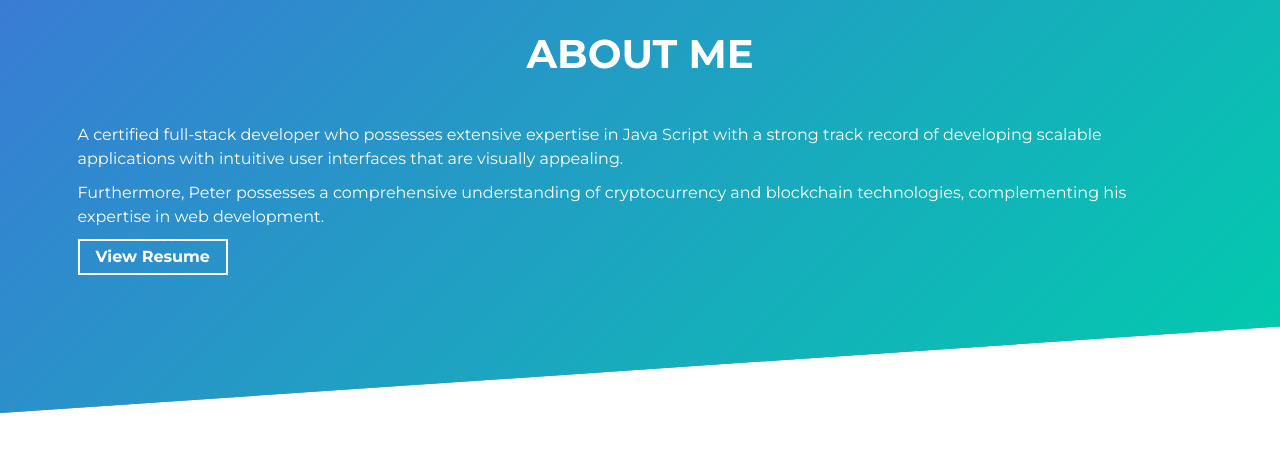
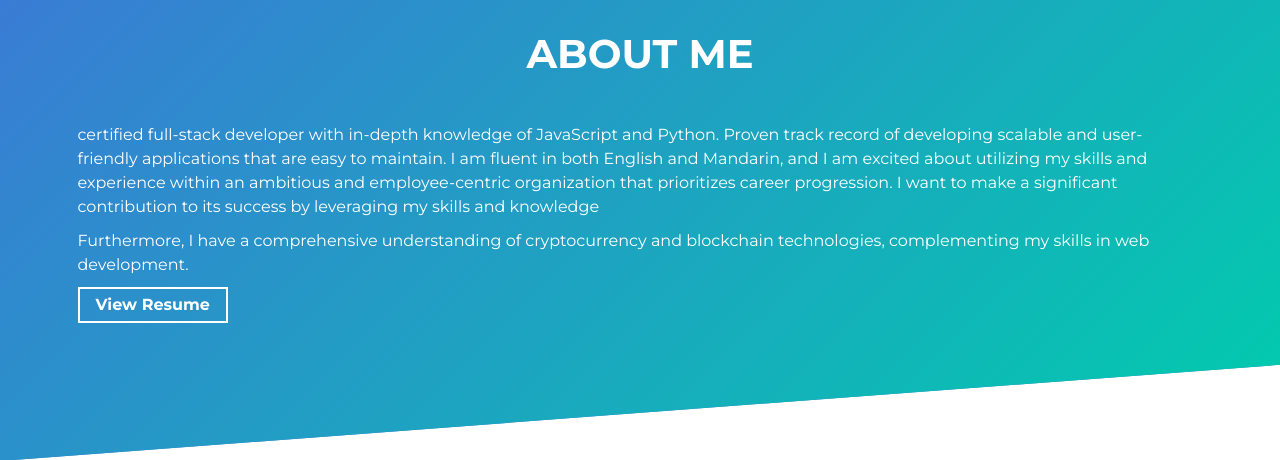
Before and after one commit to Peterloveprogramming/Peter-Personal-Webpage, a website built with Parcel: page src/index.html in a window 1280 px wide. Shown: the part 820-1280 px from the top of the page. Built offline with nearby package versions, Linux system fonts and the light colour scheme.

Commit message:
Update index.html

```diff
--- a/src/index.html
+++ b/src/index.html
@@ -57,10 +57,12 @@
           <div class="col-md-12 col-sm-12">
             <div class="about-wrapper__info load-hidden">
               <p class="about-wrapper__info-text">
-               A certified full-stack developer who possesses extensive expertise in Java Script with a strong track record of developing scalable applications with intuitive user interfaces that are visually appealing.
+               certified full-stack developer with in-depth knowledge of JavaScript and Python. Proven track record of developing scalable and user-friendly applications that are easy to maintain.
+I am fluent in both English and Mandarin, and I am excited about utilizing my skills and experience within an ambitious and employee-centric organization that prioritizes career progression. I want to make a significant contribution to its success by leveraging my skills and knowledge
+
               </p>
               <p class="about-wrapper__info-text">
-             Furthermore, Peter possesses a comprehensive understanding of cryptocurrency and blockchain technologies, complementing his expertise in web development.
+             Furthermore, I have a comprehensive understanding of cryptocurrency and blockchain technologies, complementing my skills in web development.
               <span class="d-flex mt-3">
                 <a
                   rel="noreferrer"
@@ -142,7 +144,7 @@
                 <h3 class="project-wrapper__text-title">SmartBrain</h3>
                 <div>
                   <p class="mb-4">
-                    This app combines React.js, image recognition RESTful API, self-hosted server built with Node.js , and Postgres SQL as database. Users can easily sign in, upload images, and witness AI's remarkable face detection capabilities.
+                   SmartBrain synergistically combines React.js, a RESTful API for image recognition, a self-hosted Node.js server, and a Postgres SQL database. It helps to detect a face in a picture provided by the user through the URL of the image. The user's rank gets upgraded every time user detects an image in a picture.
                   </p>
                 </div>
                 <a
```
